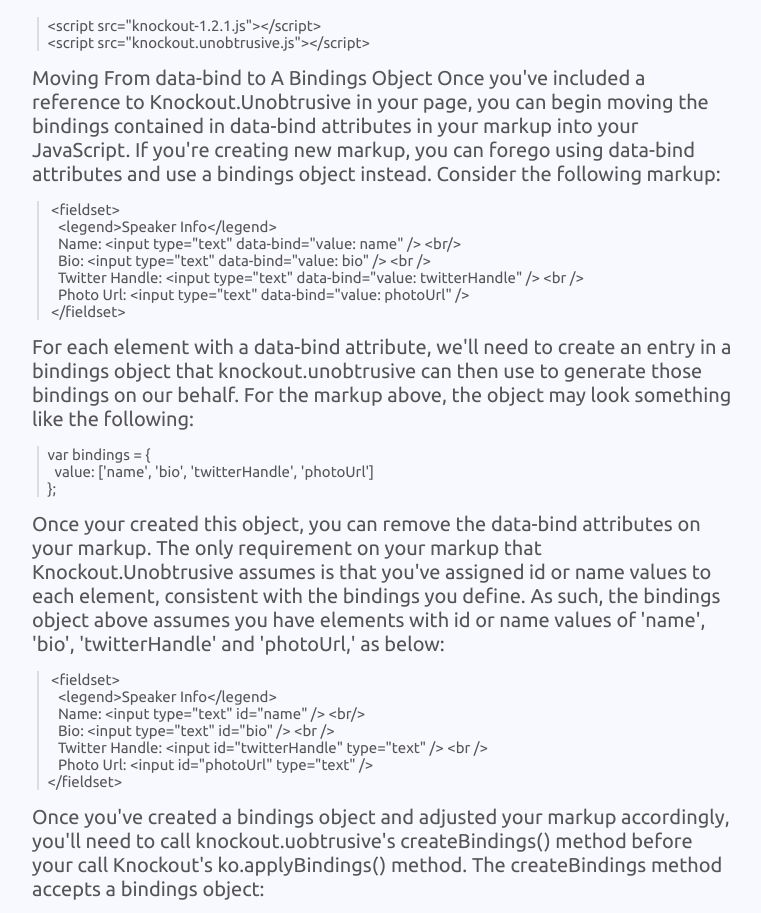
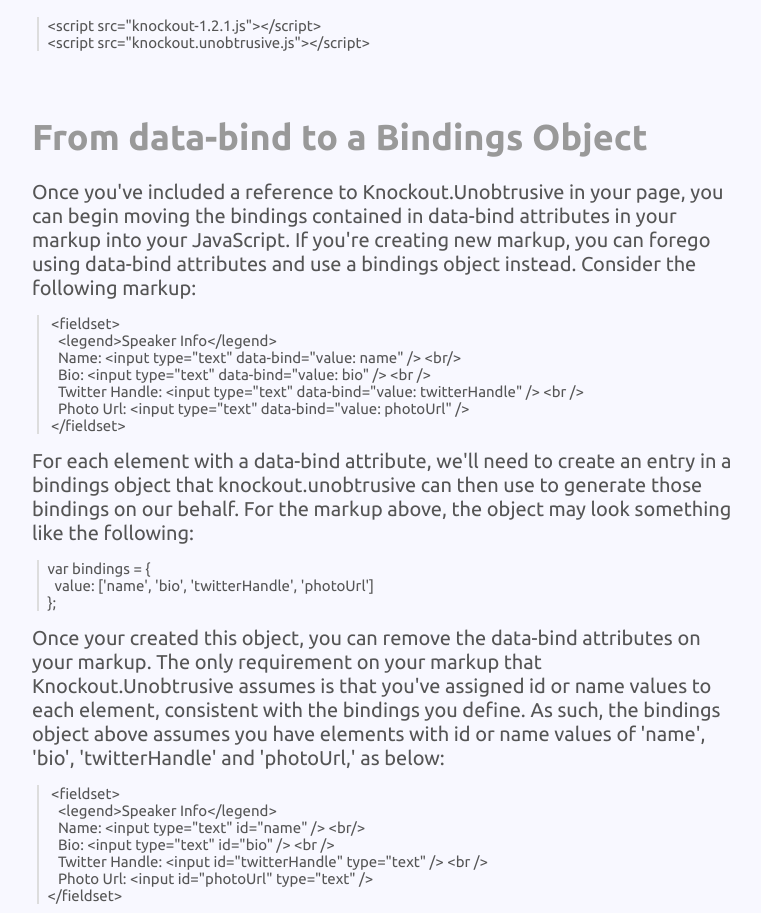
Before and after one commit to bsatrom/Knockout.Unobtrusive, a plain HTML site: page index.html in a window 1280 px wide. Shown: the part 896-1809 px from the top of the page, without its empty margins (258-1019 px from the left). Drawn offline with Linux system fonts and the light colour scheme; a web font is replaced by a local one.

Commit message:
Tweak to pages index

```diff
--- a/index.html
+++ b/index.html
@@ -78,7 +78,7 @@
 &lt;script src="knockout.unobtrusive.js"&gt;&lt;/script&gt;
 </pre>
 
-Moving From data-bind to A Bindings Object
+<h2>From data-bind to a Bindings Object</h2>
 
 Once you've included a reference to Knockout.Unobtrusive in your page, you can begin moving the bindings contained in data-bind attributes in your markup into your JavaScript. If you're creating new markup, you can forego using data-bind attributes and use a bindings object instead. Consider the following markup:
 
```
